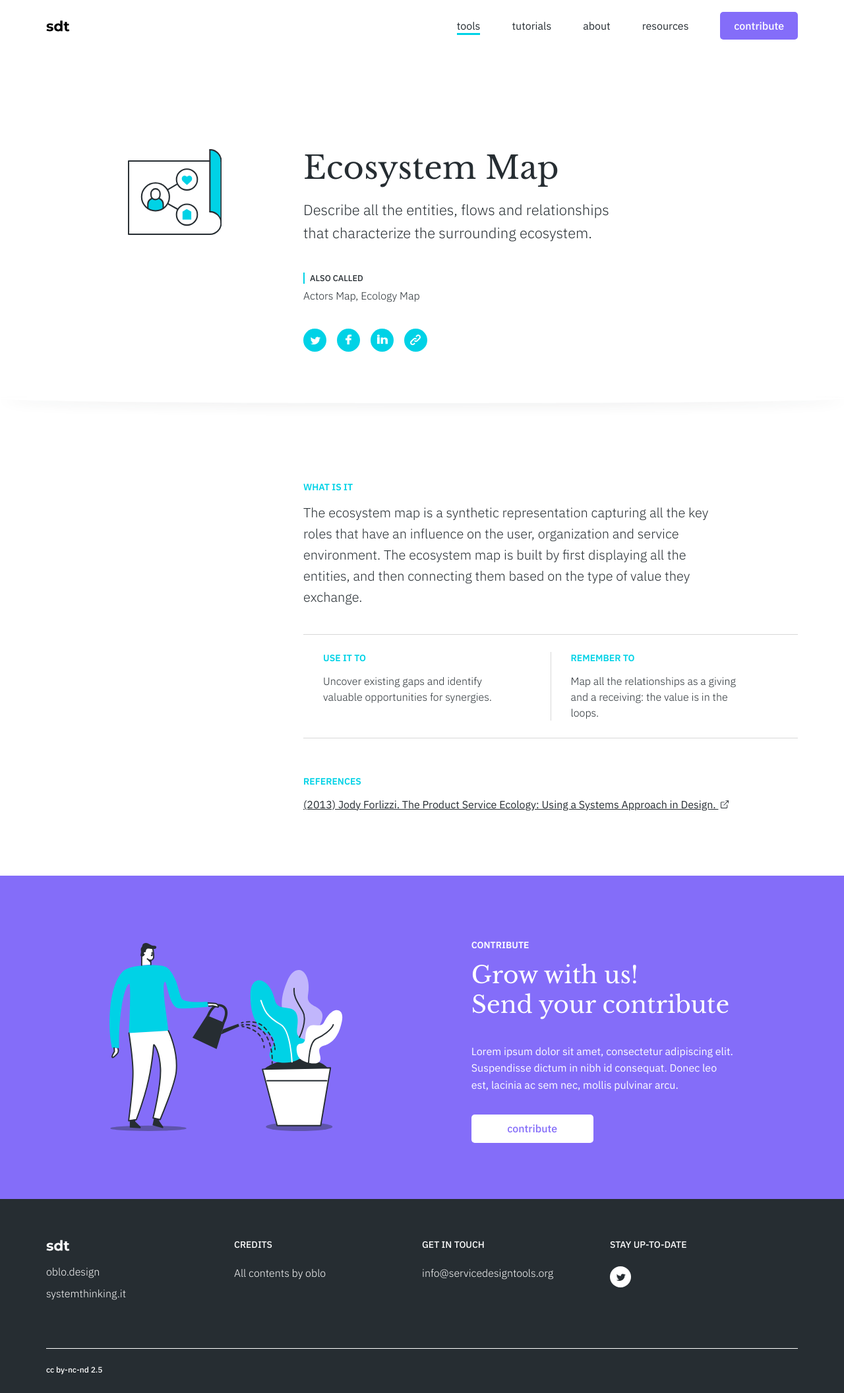
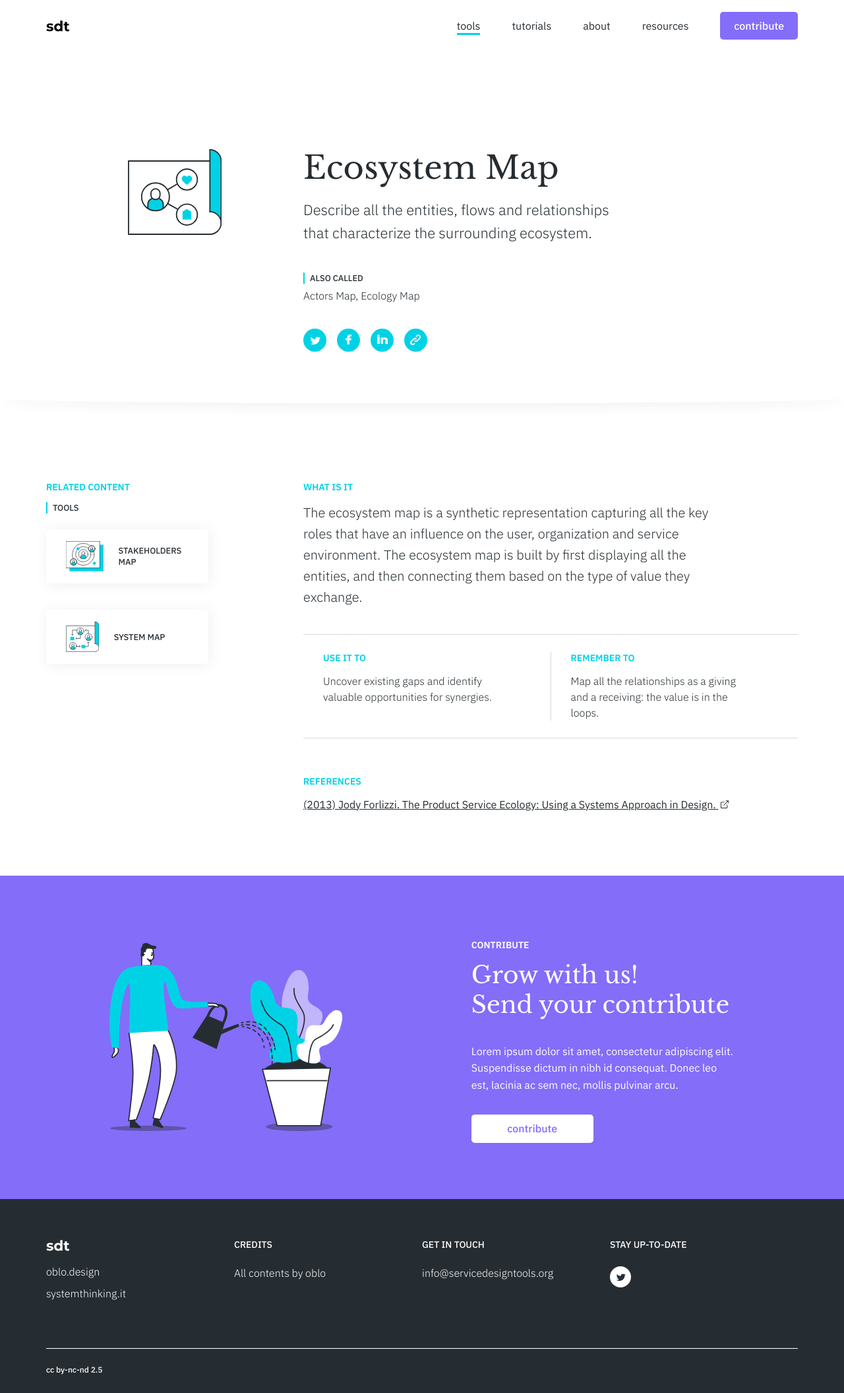
Before and after one commit to service-design-tools/sdt-website, a Jekyll site: the page built from _tools/ecosystem-map.md, in a window 1280 px wide. Shown: the whole page at 66% size. Built offline with Jekyll 4.4.1, drawn with Linux system fonts in a browser that asks for light colours.

Commit message:
Update tool “ecosystem-map”

```diff
--- a/_tools/ecosystem-map.md
+++ b/_tools/ecosystem-map.md
@@ -38,6 +38,10 @@ icon: >
     <circle class="svg--outline" cx="87.1" cy="96.6" r="15.4"/>
     <circle class="svg--outline" cx="87.1" cy="44.8" r="15.4"/>
   </svg>
+related:
+  tools:
+    - Stakeholders Map
+    - System Map
 use: Uncover existing gaps and identify valuable opportunities for synergies.
 reminder: >-
   Map all the relationships as a giving and a receiving: the value is in the
```
